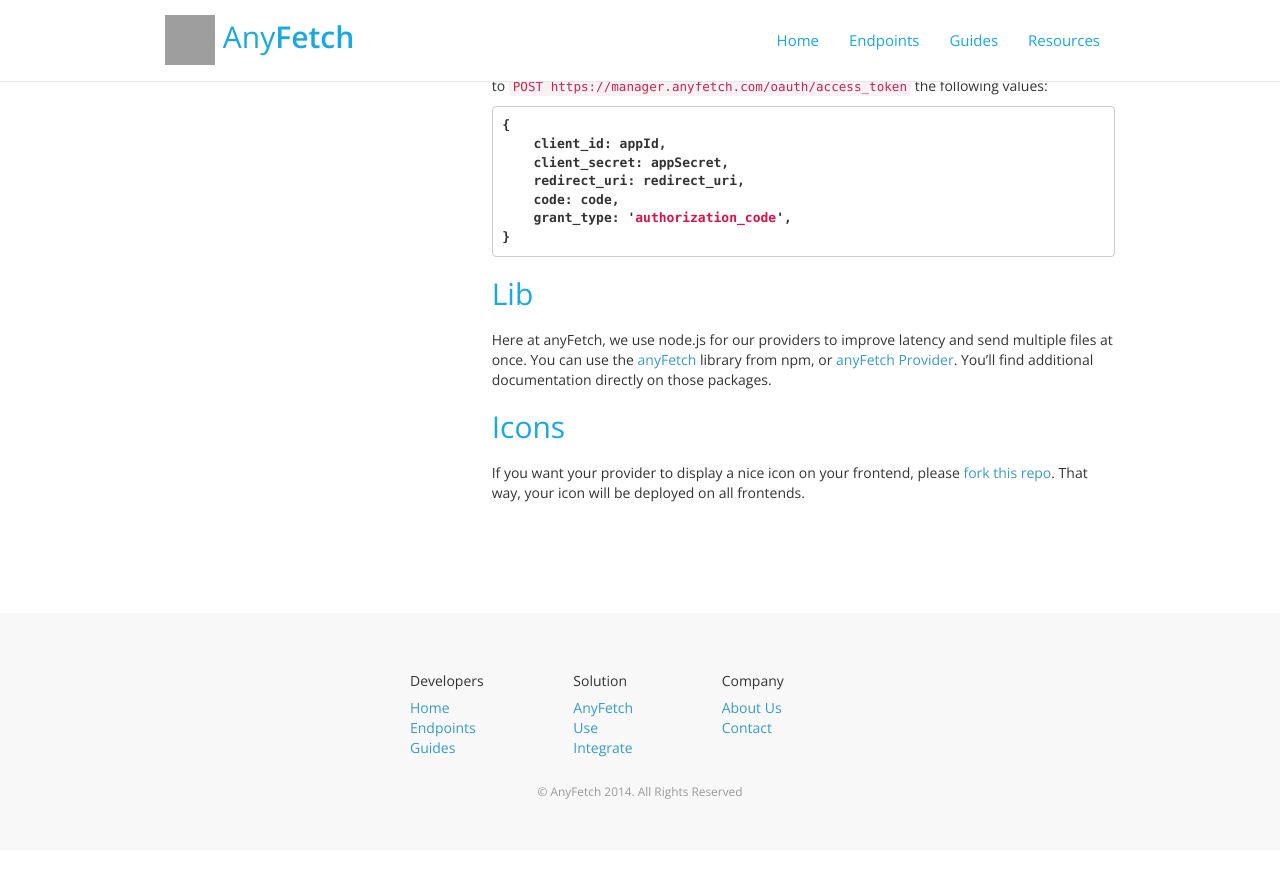
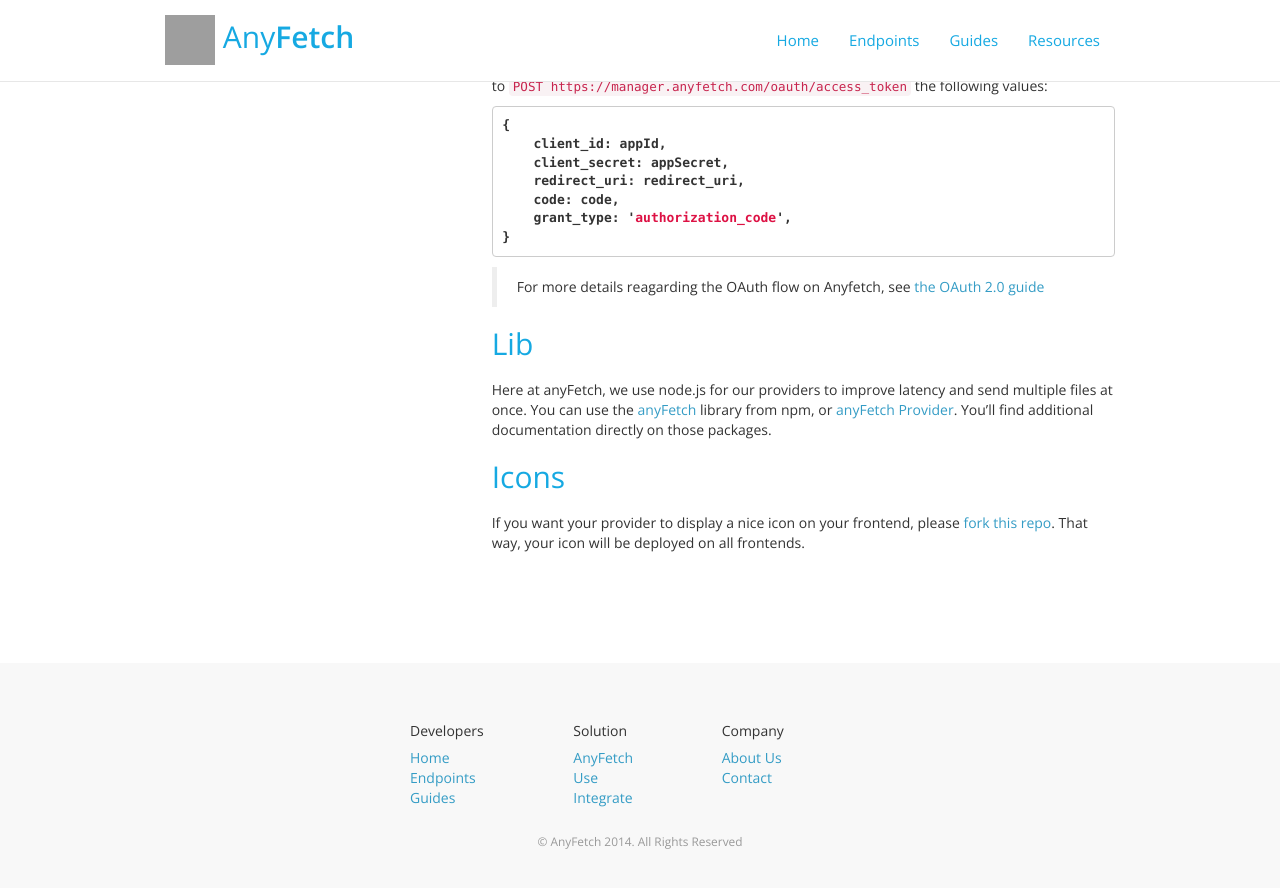
Before and after one commit to AnyFetch/developers.anyfetch.com, a Jekyll site: the page built from guides/creating/provider.md, in a window 1280 px wide and 900 px high, scrolled down 1371 px. Shown: the top 888 px of the window. Built offline with Jekyll 4.4.1, drawn with Linux system fonts in a browser that asks for light colours; nearby versions of some CDN libraries; Markdown is read by kramdown in place of the engine named in the settings; before the commit the page ends 2221 px from its top, so only the background shows below that; grey boxes are pictures that could not be loaded.

Commit message:
Linking from creating provider to Oauth

````diff
--- a/guides/creating/provider.md
+++ b/guides/creating/provider.md
@@ -56,6 +56,8 @@
 }
 ```
 
+> For more details reagarding the OAuth flow on Anyfetch, see [the OAuth 2.0 guide](/guides/tutorials/oauth.html)
+
 ## Lib
 Here at anyFetch, we use node.js for our providers to improve latency and send multiple files at once. You can use the [anyFetch](https://www.npmjs.org/package/anyfetch) library from npm, or [anyFetch Provider](https://www.npmjs.org/package/anyfetch-provider). You'll find additional documentation directly on those packages.
 
````
